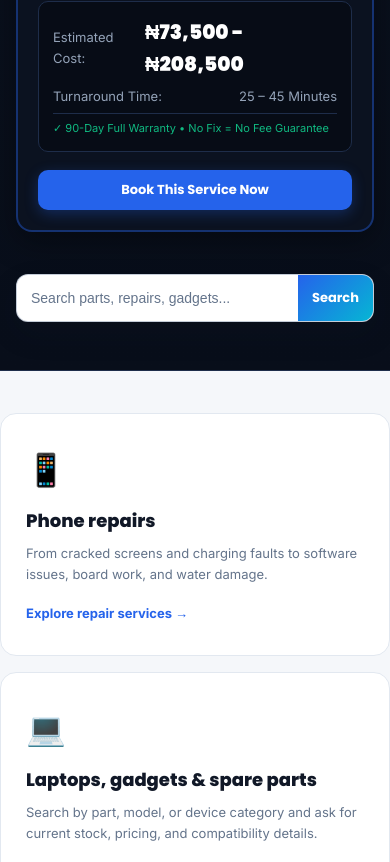
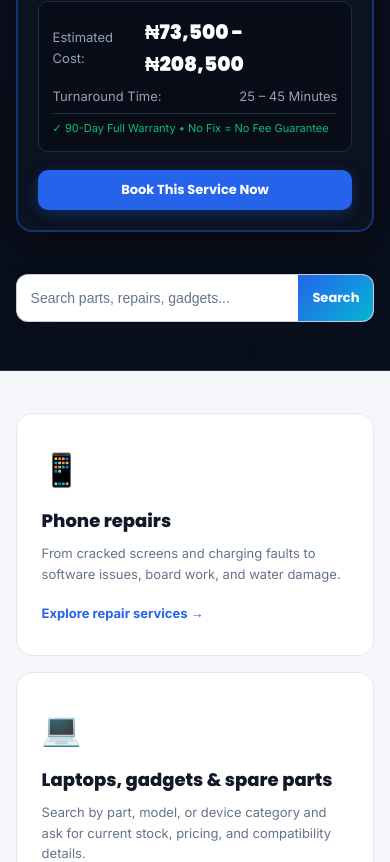
Before and after one commit to Right-Hand-Of-God/Infinity-Technology-Fix, a plain HTML site: page index.html in a window 390 px wide. Shown: the part 1138-2000 px from the top of the page. Drawn offline with Linux system fonts and the light colour scheme; no server answers.

Commit message:
styles.css

```diff
--- a/style.css
+++ b/style.css
@@ -13,6 +13,7 @@
    ============================================================== */
 
 :root {
+  --page-gutter: clamp(12px, 4vw, 20px);
   --primary: #0B1220;
   --primary-light: #142035;
   --primary-border: #1E2D4A;
@@ -58,7 +59,7 @@ a {
   width: 100%;
   max-width: 1200px;
   margin: 0 auto;
-  padding: 0 20px;
+  padding: 0 var(--page-gutter);
 }
 
 /* ---------------- Top Trust Bar ---------------- */
@@ -417,7 +418,7 @@ a {
 }
 
 .section-spacing {
-  padding: 60px 0;
+  padding: 60px var(--page-gutter);
 }
 
 .section-title {
@@ -1472,8 +1473,8 @@ a {
 
 @media (max-width: 600px) {
   .container {
-    padding-right: 16px;
-    padding-left: 16px;
+    padding-right: var(--page-gutter);
+    padding-left: var(--page-gutter);
   }
 
   .top-bar-content {
@@ -1584,7 +1585,7 @@ a {
   }
 
   .section-spacing {
-    padding: 42px 0;
+    padding: 42px var(--page-gutter);
   }
 
   .section-title,
```
